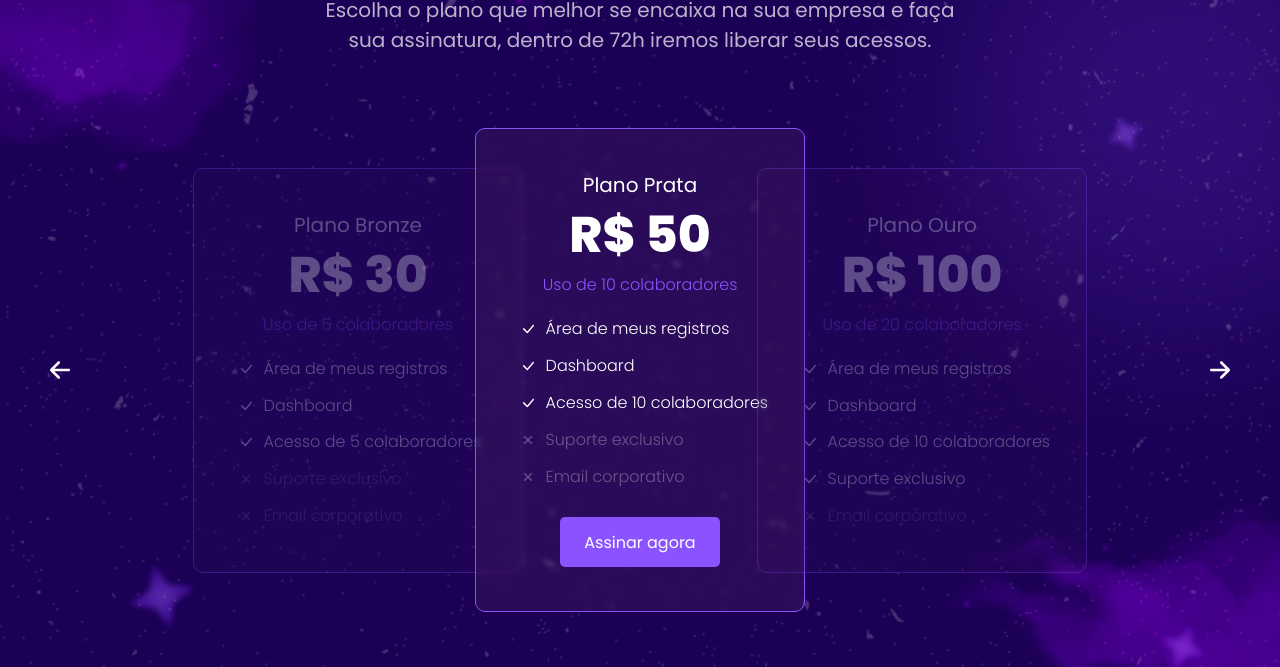
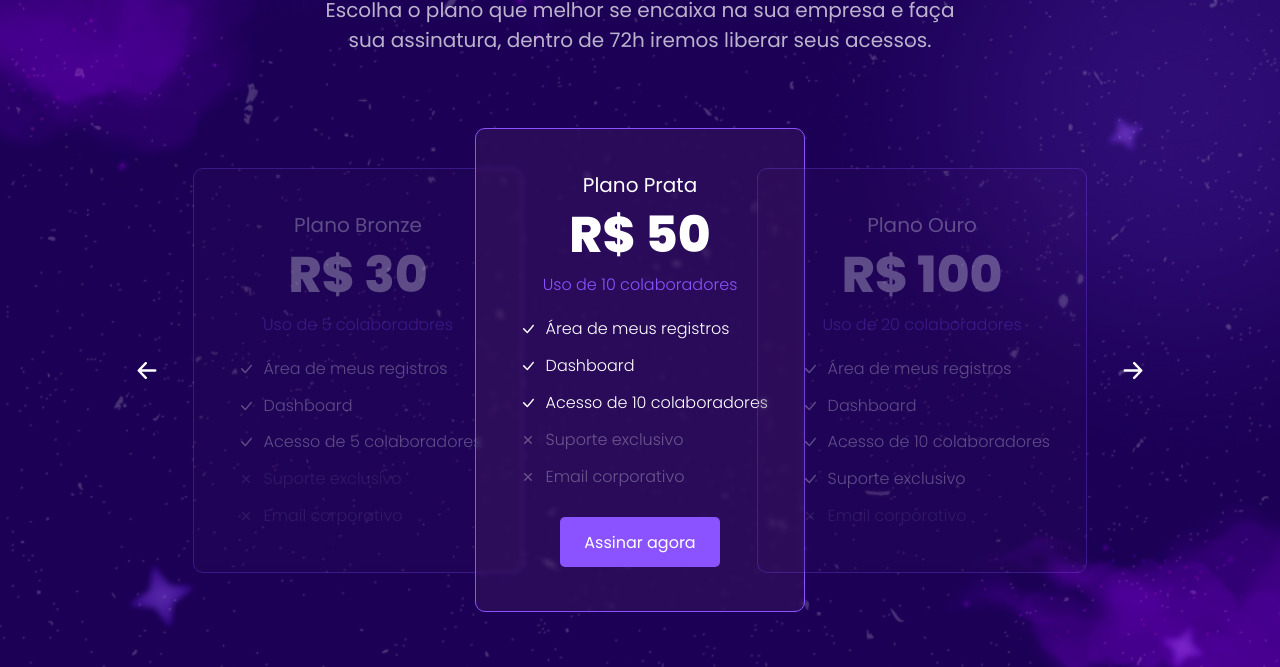
Before and after one commit to joaoghabriell1/pontogo-challenge, a React (Vite) app: page / in a window 1280 px wide. Shown: the part 900-1567 px from the top of the page. Built offline with nearby package versions, Linux system fonts and the light colour scheme.

Commit message:
💄 plancard styling

```diff
--- a/src/pages/Home/HeroSection/index.tsx
+++ b/src/pages/Home/HeroSection/index.tsx
@@ -8,8 +8,7 @@ const HeroSection = () => {
       <Flex
         alignItems={{ base: "center" }}
         mt="2.5rem"
-        direction={{ base: "column-reverse", lg: "row" }}
-      >
+        direction={{ base: "column-reverse", lg: "row" }}>
         <Content />
         <HeroIcon />
       </Flex>
--- a/src/pages/Home/Plans/PlansList/index.tsx
+++ b/src/pages/Home/Plans/PlansList/index.tsx
@@ -1,6 +1,6 @@
 import RightArrow from "../../../../assets/icon-right-arrow.svg";
 import LeftArrow from "../../../../assets/icon-left-arrow.svg";
-import { HStack, Image, Flex } from "@chakra-ui/react";
+import { HStack, Image, Flex, Button } from "@chakra-ui/react";
 import { motion } from "framer-motion";
 import PlanCard from "../PlanCard";
 import { useState } from "react";
@@ -52,7 +52,11 @@ const PlansList = () => {
 
   return (
     <>
-      <Flex id="plans" align="center" justify="center">
+      <Flex
+        mx={{ base: "0", sm: "5.5rem" }}
+        id="plans"
+        align="center"
+        justify="center">
         <motion.button
           whileHover={{
             scale: "1.4",
```
Also changed, not shown: src/pages/Home/HeroSection/Content.tsx (+4 -8 lines).
